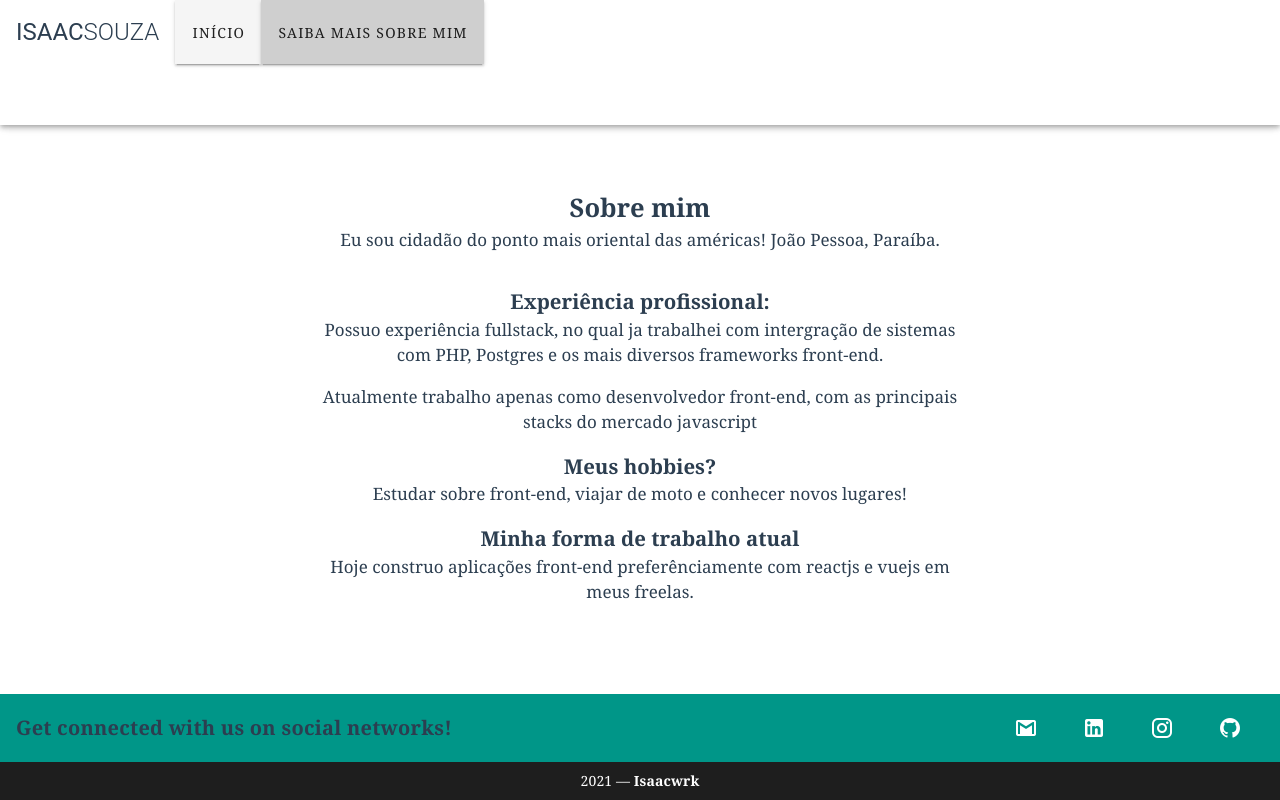
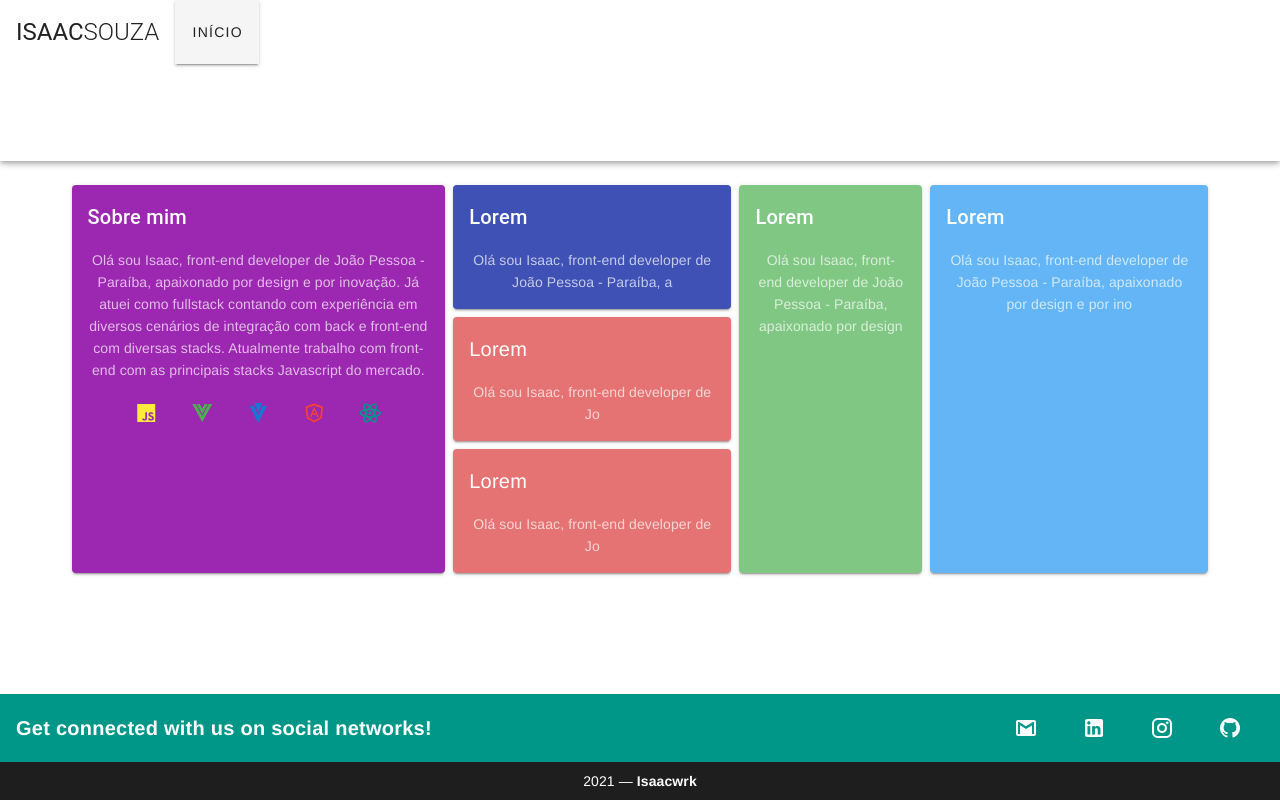
Before and after one commit to isaacwrk/myport.vue, a Vue app: page /about in a window 1280 px wide. Built offline with nearby package versions, Linux system fonts and the light colour scheme.

Commit message:
refatoring about page

```diff
--- a/src/components/About.vue
+++ b/src/components/About.vue
@@ -1,126 +1,75 @@
 <template>
-<div>
-<section class="location-section">
-    <h1>Sobre mim</h1>
-    <p>Eu sou cidadão do ponto mais oriental das américas! João Pessoa, Paraíba.</p>
-</section>
-<section class="location-section">
-    <h2>Experiência profissional:</h2>
-    <p>Possuo experiência fullstack, no qual ja trabalhei com intergração de sistemas com PHP,
-    Postgres e os mais diversos frameworks front-end.</p>
-    <p>Atualmente trabalho apenas como desenvolvedor front-end, com as principais stacks do mercado javascript</p>
-    <h2>Meus hobbies?</h2>
-    <p>Estudar sobre front-end, viajar de moto e conhecer novos lugares!</p>
-    <h2>Minha forma de trabalho atual</h2>
-    <p>Hoje construo aplicações front-end preferênciamente com reactjs e vuejs em meus freelas.</p>
-</section>
-</div>
+  <v-container fluid grid-list-md>
+    <v-layout row wrap>
+      <v-flex d-flex xs12 sm6 md4>
+        <v-card color="purple" dark>
+          <v-card-title primary class="title">Sobre mim</v-card-title>
+          <v-card-text>{{lorem}}</v-card-text>
+           <v-row class="justify-center" style="cursor: pointer">
+          <v-card-subtitle v-for="icon in icons" :key="icon" icon dark >
+            <v-icon size='24px' :color='icon.color' :title='icon.ph'>
+              {{icon.icn}}
+            </v-icon>
+        </v-card-subtitle>
+      </v-row>
+        </v-card>
+      </v-flex>
+      <v-flex d-flex xs12 sm6 md3>
+        <v-layout row wrap>
+          <v-flex d-flex>
+            <v-card color="indigo" dark>
+              <v-card-title primary class="title">Lorem</v-card-title>
+              <v-card-text>{{lorem.slice(0,70)}}</v-card-text>
+            </v-card>
+          </v-flex>
+          <v-flex d-flex>
+            <v-layout row wrap>
+              <v-flex d-flex xs12 v-for="i in 2" :key="i">
+                <v-card color="red lighten-2" dark>
+                  <v-card-title>Lorem</v-card-title>
+                  <v-card-text>{{lorem.slice(0,40)}}</v-card-text>
+                </v-card>
+              </v-flex>
+            </v-layout>
+          </v-flex>
+        </v-layout>
+      </v-flex>
+      <v-flex d-flex xs12 sm6 md2 child-flex>
+            <v-card color="green lighten-2" dark>
+              <v-card-title primary class="title">Lorem</v-card-title>
+              <v-card-text>{{lorem.slice(0,90)}}</v-card-text>
+            </v-card>
+          </v-flex>
+          <v-flex d-flex xs12 sm6 md3>
+            <v-card color="blue lighten-2" dark>
+              <v-card-title primary class="title">Lorem</v-card-title>
+              <v-card-text>{{lorem.slice(0,100)}}</v-card-text>
+            </v-card>
+          </v-flex>
+    </v-layout>
+  </v-container>
 </template>
 
+<style>
+  .icons{
+    white-space: nowrap;
+  }
+</style>
 <script>
 export default {
-    name:'Sobre'
+  data () {
+    return {
+      icons:[
+        {icn:'mdi-language-javascript',color:'yellow',ph:'Javascript'},
+        {icn:'mdi-vuejs',color:'green',ph:'Vuejs'},
+        {icn:'mdi-vuetify',color:'blue darken-2',ph:'Vuetify'},
+        {icn:'mdi-angularjs',color:'red',ph:'Angular'},
+        {icn:'mdi-react',color:'teal',ph:'Reactjs'}
+      ],
+      lorem: `Olá sou Isaac, front-end developer de João Pessoa - Paraíba,
+        apaixonado por design e por inovação. Já atuei como fullstack contando com experiência em diversos cenários de integração com back e front-end com diversas stacks.
+        Atualmente trabalho com front-end com as principais stacks Javascript do mercado.`
+    }
+  }
 }
 </script>
-
-<style>
-p, div {
-    font-weight: bold;
-    color: #2c3e50;
-    font-family: "Gentium Book Basic", Georgia, serif;
-    font-size: 17px;
-    font-weight: bold;
-}
-.introduction-section,
-.location-section,
-.questions-section {
-    max-width: 38em;
-    margin-left: auto;
-    margin-right: auto;
-    margin-top: 2em;
-}
-
-.introduction-section > p,
-.location-section > p,
-.questions-section,
-.content-footer > p {
-    /* Typography Declarations */
-    font-weight: 300;
-}
-
-.questions-section > h2 {
-    font-family: "Gentium Book Basic", Georgia, serif;
-    font-size: 1.2em;
-    font-weight: bold;
-    /* Layout */
-    margin: 2em 0 1em 0;
-}
-
-section > h1 {
-    margin-top: 2em;
-}
-
-.content-footer,
-.masthead-heading,
-.masthead-intro {
-  text-align: center;
-}
-
-.masthead {
-  padding: 6em 0;
-  background-image: url('https://i.imgur.com/yGmrlyg.jpg');
-  background-size: cover;
-  background-repeat: no-repeat;
-  border-top: solid 1em #FFCF33;
-}
-
-.masthead-intro {
-  margin-bottom: 0.1em;
-  font-family: "Gentium Book Basic", Georgia, serif;
-    font-size: 2em;
-}
-
-.masthead-heading {
-  margin-top: -0.2em;
-  font-family: "Open Sans", "Helvetica Neue", sans-serif;
-  font-weight: bold;
-  font-size: 6em;
-  letter-spacing: -0.02em;
-  text-transform: uppercase;
-}
-.introduction > p,
-.location > p,
-.content-footer > p {
-    /* Typography Declarations */
-    font-weight: 300;
-    letter-spacing: 0.05em;
-}
-h2 {
-    /* Typography Declarations */
-    font-family: "Gentium Book Basic", Georgia, serif;
-    font-size: 1.2em;
-    font-weight: bold;
-}
-
-.introduction-section,
-.location-section,
-.questions-section {
-    max-width: 38em;
-    margin-left: auto;
-    margin-right: auto;
-    margin-top: 2em;
-}
-
-
-@media only screen and (max-width: 500px) {
-    .masthead {
-        padding: 3em 0;
-    }
-    .masthead-heading {
-        font-size: 3em;
-    }
-    .content-footer {
-        padding: 2em 2.5em;
-  }
-}
-</style>
--- a/src/components/Header.vue
+++ b/src/components/Header.vue
@@ -6,7 +6,6 @@
         </v-toolbar-title>
         <v-toolbar-items>
             <v-btn flat to='/'>Início</v-btn>
-            <v-btn flat to='/about'>Saiba mais sobre mim</v-btn>
         </v-toolbar-items>
 </v-toolbar>
 </template>
--- a/src/views/Home.vue
+++ b/src/views/Home.vue
@@ -10,11 +10,6 @@
         </div>
         <Sobre/>
         <v-list-item-subtitle class="mb-4">Atualmente busco me especializar nos melhores frameworks baseado em javascript do mercado.</v-list-item-subtitle>
-        <v-list-item-subtitle v-for="icon in icons" :key="icon" icon dark class="flex align-center">
-          <v-icon size='24px' :color='icon.color'>
-            {{icon.icn}}
-          </v-icon>
-        </v-list-item-subtitle>
       </v-list-item-content>
     </v-list-item>
     <Carousel class="mt-2"/>
@@ -28,17 +23,6 @@ import Sobre from '../components/About.vue'
 
 export default {
   components:{Carousel,Sobre},
-  data(){
-    return{
-      icons:[
-        {icn:'mdi-language-javascript',color:'yellow'},
-        {icn:'mdi-vuejs',color:'green'},
-        {icn:'mdi-vuetify',color:'blue darken-2'},
-        {icn:'mdi-angularjs',color:'red'},
-        {icn:'mdi-react',color:'teal'}
-      ]
-    }
-  }
 }
 </script>
 
```
